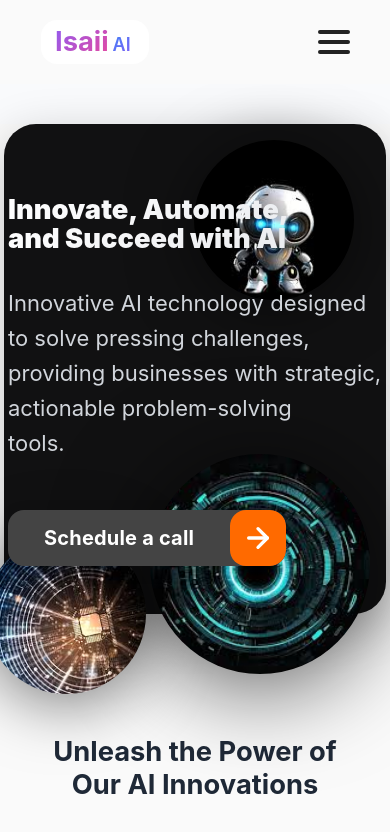
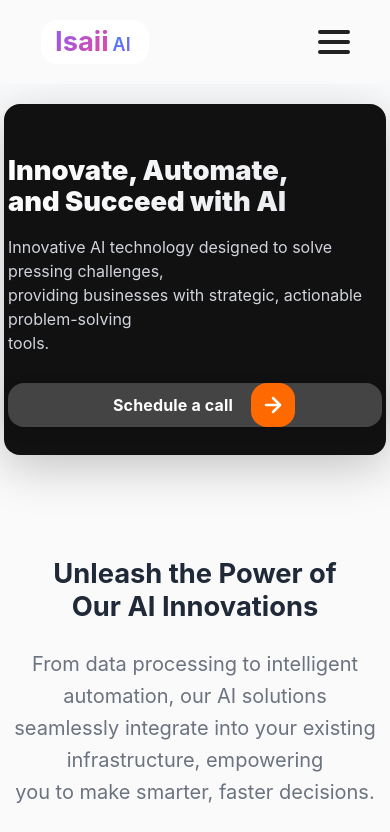
Before and after one commit to DhanavarshiniPR/isaii-Ai, a Next.js app: page / in a window 390 px wide. Shown: the top 832 px of the page. Built offline with nearby package versions, Linux system fonts and the light colour scheme.

Commit message:
mobile responsive changes

```diff
--- a/app/components/Hero.js
+++ b/app/components/Hero.js
@@ -5,6 +5,14 @@ import AnimatedFadeInUp from './AnimatedFadeInUp';
 export default function Hero({ isProductsPage = false }) {
   const scheduleRef = useRef(null);
   const [hoverDir, setHoverDir] = useState(null); // 'up' | 'down' | null
+  const [isMobile, setIsMobile] = useState(false);
+
+  useEffect(() => {
+    const handleResize = () => setIsMobile(window.innerWidth <= 700);
+    handleResize();
+    window.addEventListener('resize', handleResize);
+    return () => window.removeEventListener('resize', handleResize);
+  }, []);
 
   // Mouse enter handler to detect direction
   function handleMouseEnter(e) {
@@ -25,43 +33,47 @@ export default function Hero({ isProductsPage = false }) {
       <section style={{
         backgroundColor: '#111112',
         color: '#fff',
-        padding: '48px 0 48px 32px',
-        borderRadius: '32px',
-        margin: '40px auto',
-        maxWidth: '900px',
-        minHeight: '320px',
+        padding: isMobile ? '28px 0 28px 0' : '48px 0 48px 32px',
+        borderRadius: isMobile ? '16px' : '32px',
+        margin: isMobile ? '20px 0' : '40px auto',
+        maxWidth: isMobile ? '100%' : '900px',
+        minHeight: isMobile ? '180px' : '320px',
         position: 'relative',
         display: 'flex',
+        flexDirection: isMobile ? 'column' : 'row',
         justifyContent: 'flex-start',
-        alignItems: 'center',
+        alignItems: isMobile ? 'flex-start' : 'center',
         boxShadow: '0 12px 48px rgba(0,0,0,0.22)'
       }}>
         {/* Main hero text and CTA directly in section */}
-        <div style={{ flex: '1', maxWidth: '650px', zIndex: 2 }}>
+        <div style={{ flex: '1', maxWidth: isMobile ? '100%' : '650px', zIndex: 2 }}>
           <h1 style={{
-            fontSize: '72px',
+            fontSize: isMobile ? '2.2rem' : '72px',
             fontWeight: '900',
-            marginBottom: '32px',
-            lineHeight: '1.08',
+            marginBottom: isMobile ? '18px' : '32px',
+            lineHeight: isMobile ? '1.15' : '1.08',
             background: 'linear-gradient(135deg, #fff, #e5e7eb)',
             WebkitBackgroundClip: 'text',
             WebkitTextFillColor: 'transparent',
-            backgroundClip: 'text'
+            backgroundClip: 'text',
+            wordBreak: 'break-word',
+            textAlign: isMobile ? 'left' : 'inherit',
           }}>
             Innovate, Automate,<br />
             and Succeed with AI
           </h1>
           <p style={{
-            fontSize: '22px',
+            fontSize: isMobile ? '1rem' : '22px',
             color: '#d1d5db',
-            marginBottom: '48px',
-            lineHeight: '1.6'
+            marginBottom: isMobile ? '28px' : '48px',
+            lineHeight: isMobile ? '1.5' : '1.6',
+            textAlign: isMobile ? 'left' : 'inherit',
           }}>
             Innovative AI technology designed to solve pressing challenges,<br />
             providing businesses with strategic, actionable problem-solving<br />
             tools.
           </p>
-          <div style={{ display: 'flex', alignItems: 'center', gap: '20px' }}>
+          <div style={{ display: 'flex', alignItems: 'center', gap: isMobile ? '10px' : '20px', flexDirection: isMobile ? 'column' : 'row', width: isMobile ? '100%' : 'auto' }}>
             <a
               href="/contact"
               ref={scheduleRef}
@@ -75,24 +87,26 @@ export default function Hero({ isProductsPage = false }) {
                 textDecoration: 'none',
                 overflow: 'hidden',
                 fontWeight: 700,
-                fontSize: '20px',
+                fontSize: isMobile ? '1rem' : '20px',
                 boxShadow: '0 4px 16px rgba(0,0,0,0.12)',
                 transition: 'box-shadow 0.2s',
                 cursor: 'pointer',
                 border: 'none',
                 padding: 0,
-                height: '56px',
+                height: isMobile ? '44px' : '56px',
+                width: isMobile ? '100%' : 'auto',
+                justifyContent: 'center',
               }}
             >
               <span
                 style={{
                   color: '#fff',
-                  padding: '0 36px',
+                  padding: isMobile ? '0 18px' : '0 36px',
                   display: 'flex',
                   alignItems: 'center',
                   height: '100%',
                   fontWeight: 700,
-                  fontSize: '20px',
+                  fontSize: isMobile ? '1rem' : '20px',
                   letterSpacing: '0.01em',
                   whiteSpace: 'nowrap',
                   transition: 'transform 0.4s cubic-bezier(0.4,0,0.2,1)',
@@ -110,19 +124,21 @@ export default function Hero({ isProductsPage = false }) {
                   display: 'flex',
                   alignItems: 'center',
                   justifyContent: 'center',
-                  width: '56px',
-                  height: '56px',
+                  width: isMobile ? '44px' : '56px',
+                  height: isMobile ? '44px' : '56px',
                   borderRadius: '16px',
                   transition: 'background 0.2s',
-                  fontSize: '28px',
+                  fontSize: isMobile ? '20px' : '28px',
                 }}
               >
-                <svg width="32" height="32" viewBox="0 0 24 24" fill="none" stroke="#fff" strokeWidth="2.5" strokeLinecap="round" strokeLinejoin="round"><line x1="5" y1="12" x2="19" y2="12"/><polyline points="12 5 19 12 12 19"/></svg>
+                <svg width={isMobile ? '24' : '32'} height={isMobile ? '24' : '32'} viewBox="0 0 24 24" fill="none" stroke="#fff" strokeWidth="2.5" strokeLinecap="round" strokeLinejoin="round"><line x1="5" y1="12" x2="19" y2="12"/><polyline points="12 5 19 12 12 19"/></svg>
               </span>
             </a>
           </div>
         </div>
         {/* Absolutely positioned 3D images for modern effect */}
+        {!isMobile && (
+          <>
             <img
               src="/robo.jpeg"
               alt="Tech Abstract Top Right"
@@ -180,6 +196,8 @@ export default function Hero({ isProductsPage = false }) {
               onMouseOver={e => e.currentTarget.style.transform = 'scale(1.08)'}
               onMouseOut={e => e.currentTarget.style.transform = 'scale(1)'}
             />
+          </>
+        )}
       </section>
 
       {/* Additional paragraph section below the Hero container */}
```
Also changed, not shown: app/products/page.js (+43 -58 lines). Lines whose indentation alone changed are shown as unchanged.
